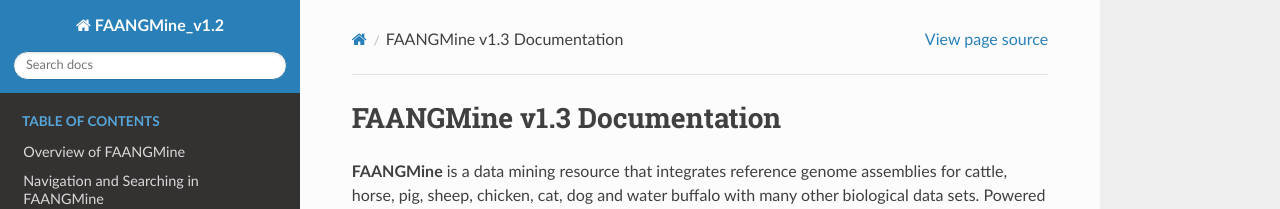
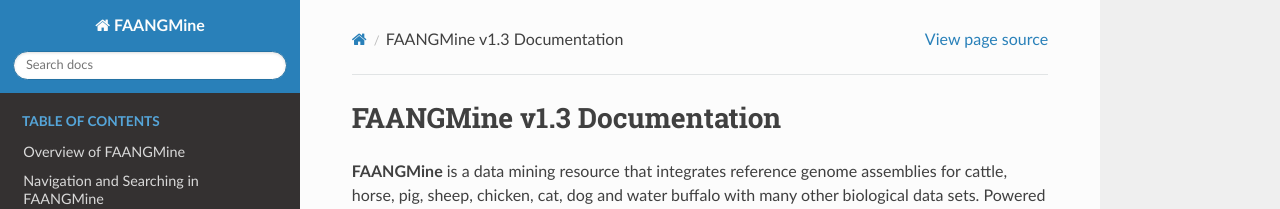
Before and after one commit to elsiklab/faangmine, a Sphinx documentation site: the page built from source/index.rst, in a window 1280 px wide. Shown: the top 209 px of the page. Built offline with Sphinx 7.4.7 and the Read the Docs theme 2.0.0, drawn with Linux system fonts in a browser that asks for light colours.

```diff
--- a/source/conf.py
+++ b/source/conf.py
@@ -47,7 +47,7 @@ source_suffix = '.rst'
 master_doc = 'index'
 
 # General information about the project.
-project = u'FAANGMine_v1.2'
+project = u'FAANGMine'
 copyright = '2021 Elsik Lab'
 authors = u'2021 Elsik Lab'
 
```
Also changed, not shown: 15 other files.
